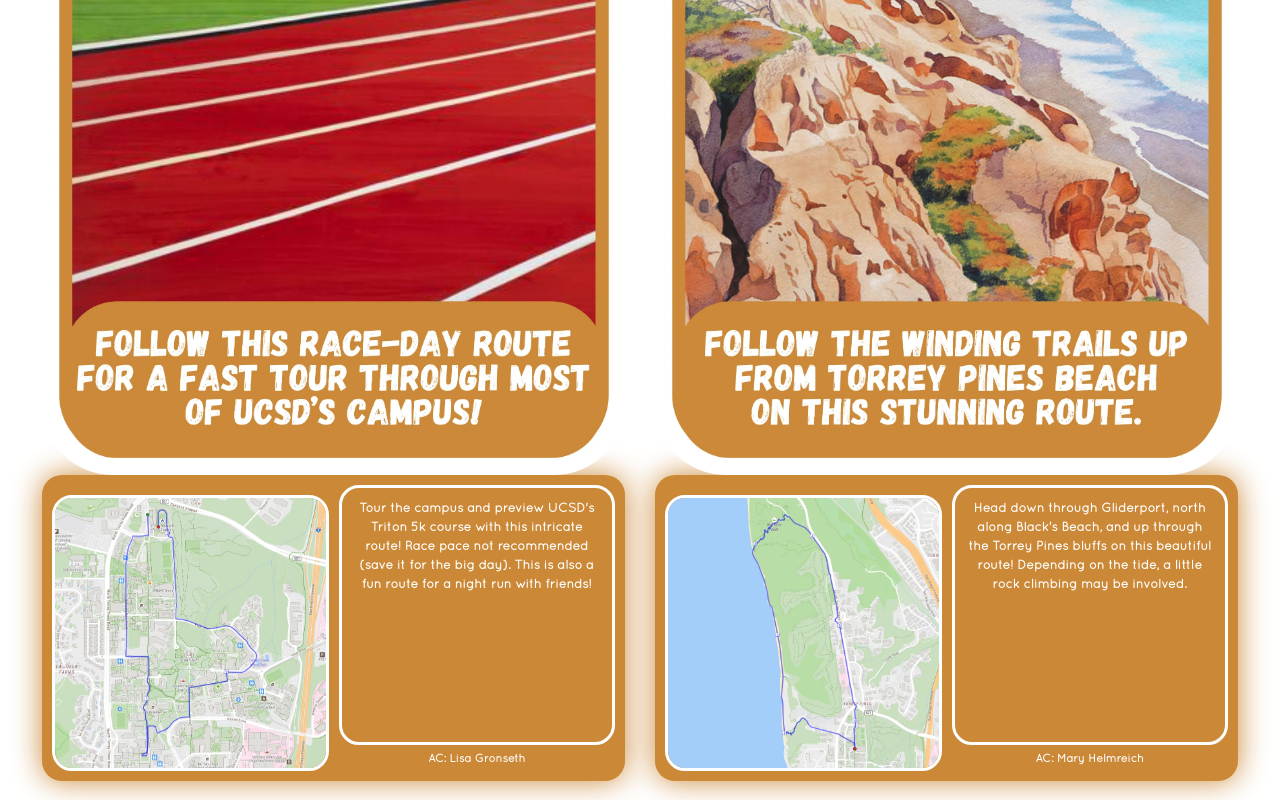
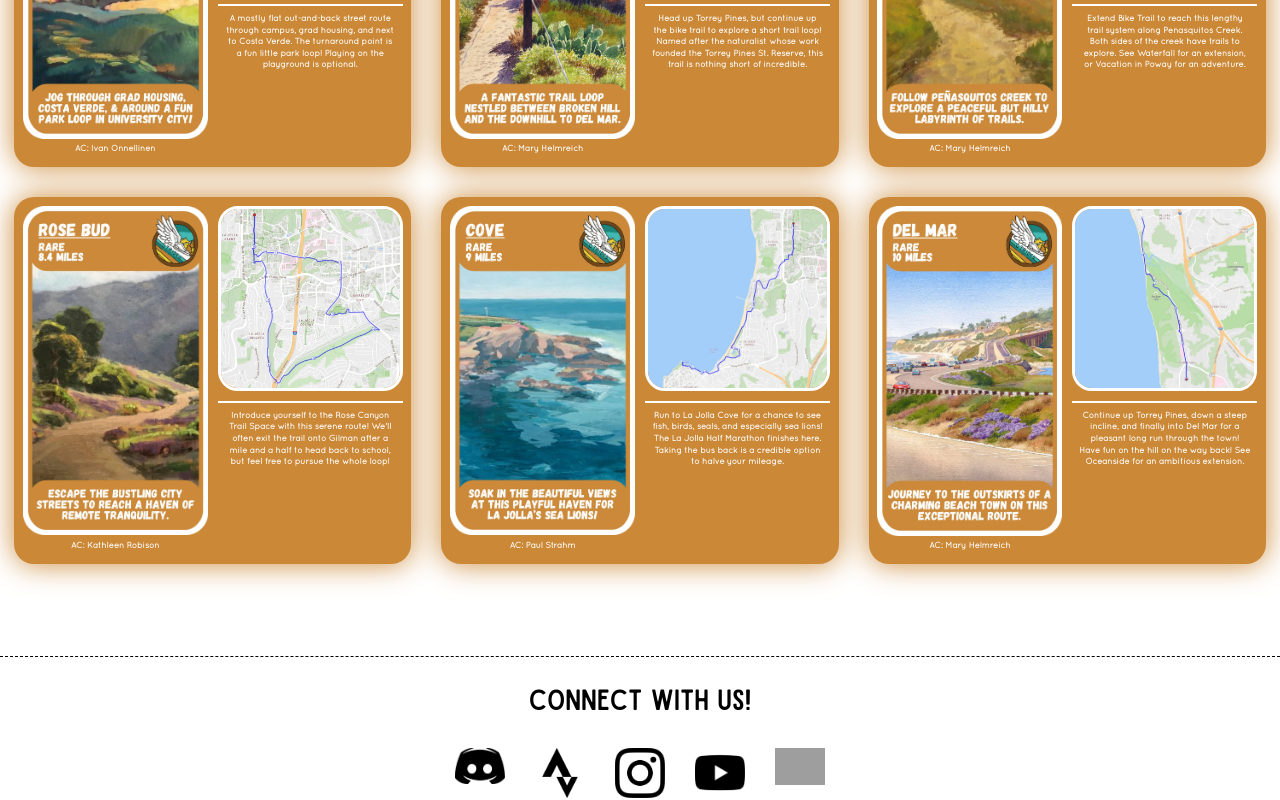
Before and after one commit to reeantran/Strides-Running-Club, a Next.js app: page /rare-cards in a window 1280 px wide. Shown: the part 800-1600 px from the top of the page. Built offline with nearby package versions, Linux system fonts and the light colour scheme; grey boxes are pictures that could not be loaded.

Commit message:
editing (node and next changing from running dev stuff)

```diff
--- a/app/cards/page.jsx
+++ b/app/cards/page.jsx
@@ -11,7 +11,6 @@
   { label: 'The Golden Card', href: '/golden-card',     rarity: 'golden' },
 ];
 
-// Maps rarity → Tailwind bg + shadow classes (from tailwind.config.js)
 const RARITY_CLASSES = {
   common:    'bg-rarity-common    shadow-common',
   uncommon:  'bg-rarity-uncommon  shadow-uncommon',
@@ -24,11 +23,10 @@
 export default function CardsPage() {
   return (
     <>
-      {/* Intro blurb */}
       <div
         className="
           max-w-content w-full mx-auto block leading-relaxed
-          px-[50px] py-[30px]
+          px-[30px] py-[30px]
           opacity-0 animate-slide-up
         "
       >
@@ -42,15 +40,14 @@
         </p>
       </div>
 
-      {/* Tier buttons grid */}
       <div
         className="
-          max-w-content w-full mx-auto my-[20px]
-          grid gap-[30px] px-[50px]
+          max-w-content w-full mx-auto my-[20px] px-[30px]
+          grid gap-[30px]
           opacity-0 animate-slide-up
         "
         style={{
-          gridTemplateColumns: 'repeat(auto-fit, minmax(360px, 1fr))',
+          gridTemplateColumns: 'repeat(auto-fit, minmax(min(360px, 100%), 1fr))',
           animationDelay: '0.1s',
         }}
       >
@@ -65,11 +62,7 @@
           >
             <Link
               href={href}
-              className="
-                text-white no-underline font-sailors
-                text-shadow-[0_0_2px_black]
-                hover:scale-110 transition-transform duration-300
-              "
+              className="text-white no-underline font-sailors hover:scale-110 transition-transform duration-300"
               style={{ textShadow: '0 0 2px black' }}
             >
               {label}
--- a/components/CardTierPage.jsx
+++ b/components/CardTierPage.jsx
@@ -1,23 +1,12 @@
 import RouteCard from '@/components/RouteCard';
 
-/**
- * CardTierPage
- * Shared layout for all rarity-tier card pages.
- *
- * @param {object}   props
- * @param {string}   props.rarity   - 'common' | 'uncommon' | 'rare' | 'epic' | 'legendary' | 'golden'
- * @param {string}   props.heading  - Page heading text
- * @param {Array}    props.cards    - Array of card data objects
- * @param {string}  [props.blurb]   - Optional intro paragraph below the heading
- */
 export default function CardTierPage({ rarity, heading, cards, blurb }) {
   return (
     <>
-      {/* Heading + optional blurb */}
       <div
         className="
           max-w-content w-full mx-auto block leading-relaxed
-          px-[50px] py-[30px]
+          px-4 py-4
           opacity-0 animate-slide-up
         "
       >
@@ -25,15 +14,15 @@
         {blurb && <p className="text-[1rem]">{blurb}</p>}
       </div>
 
-      {/* Card grid */}
       <div
         className="
-          max-w-content w-full mx-auto my-[50px] px-12
+          max-w-content w-full mx-auto my-[50px] px-4
           grid gap-[30px]
           opacity-0 animate-slide-up
         "
         style={{
-          gridTemplateColumns: 'repeat(auto-fit, minmax(384px, 1fr))',
+          /* min(384px, 100%) prevents columns from exceeding container width on small screens */
+          gridTemplateColumns: 'repeat(auto-fit, minmax(min(384px, 100%), 1fr))',
           animationDelay: '0.1s',
         }}
       >
--- a/components/Footer.jsx
+++ b/components/Footer.jsx
@@ -31,7 +31,12 @@
 export default function Footer() {
   return (
     <footer className="flex flex-col items-center justify-center w-full bg-white py-12 leading-loose">
-      <div className="flex flex-wrap gap-[30px] pt-[30px] border-t border-dashed border-black min-h-[50px]">
+      <div className="max-w-content w-full mx-auto px-4 pt-4 border-t border-dashed border-black">
+        <h2 className="font-sailors text-[2rem] mb-6 text-center">
+          Connect With Us!
+        </h2>
+
+        <div className="flex flex-wrap justify-center gap-[30px] min-h-[50px]">
           {SOCIAL_LINKS.map(({ href, src, alt }) => (
             <a
               key={alt}
@@ -49,6 +54,7 @@
             </a>
           ))}
         </div>
+      </div>
     </footer>
   );
 }
--- a/components/OfficerCard.jsx
+++ b/components/OfficerCard.jsx
@@ -30,13 +30,13 @@
       </div>
 
       {/* Name */}
-      <h1 className="px-[15px] py-[15px] text-center font-sailors leading-[1.1] break-words
+      <h1 className="py-3 text-center font-sailors leading-[1.1] break-words
                      text-[clamp(1.2rem,2.5vw,1.75rem)]">
         {name}
       </h1>
 
       {/* Favorite route */}
-      <h3 className="px-[10px] pb-[10px] text-center font-sailors leading-[1.2] break-all
+      <h3 className="pb-2 text-center font-sailors leading-[1.2] break-all
                      text-[clamp(0.95rem,1.8vw,1rem)]">
         {favoriteRoute}
       </h3>
--- a/components/RouteCard.jsx
+++ b/components/RouteCard.jsx
@@ -1,44 +1,14 @@
 import Image from 'next/image';
 
-// Maps rarity → Tailwind classes derived from tailwind.config.js custom values
 const RARITY_STYLES = {
-  common: {
-    info:  'bg-rarity-common shadow-common',
-    group: 'bg-rarity-common shadow-common',
-  },
-  uncommon: {
-    info:  'bg-rarity-uncommon shadow-uncommon',
-    group: 'bg-rarity-uncommon shadow-uncommon',
-  },
-  rare: {
-    info:  'bg-rarity-rare shadow-rare',
-    group: 'bg-rarity-rare shadow-rare',
-  },
-  epic: {
-    info:  'bg-rarity-epic shadow-epic',
-    group: 'bg-rarity-epic shadow-epic',
-  },
-  legendary: {
-    info:  'bg-rarity-legendary shadow-legendary',
-    group: 'bg-rarity-legendary shadow-legendary',
-  },
-  golden: {
-    info:  'bg-golden-gradient shadow-golden',
-    group: 'bg-golden-gradient shadow-golden',
-  },
+  common: 'bg-rarity-common shadow-common',
+  uncommon: 'bg-rarity-uncommon shadow-uncommon',
+  rare: 'bg-rarity-rare shadow-rare',
+  epic: 'bg-rarity-epic shadow-epic',
+  legendary: 'bg-rarity-legendary shadow-legendary',
+  golden: 'bg-golden-gradient shadow-golden',
 };
 
-/**
- * RouteCard
- *
- * @param {object} props
- * @param {string} props.rarity     - 'common' | 'uncommon' | 'rare' | 'epic' | 'legendary' | 'golden'
- * @param {string} props.cardImage  - path to the card art image
- * @param {string} props.mapUrl     - link to onthegomap route (null if no map)
- * @param {string} props.mapImage   - path to map screenshot (null if no map)
- * @param {string} props.artCredit  - art credit text
- * @param {string} props.description - route description
- */
 export default function RouteCard({
   rarity = 'common',
   cardImage,
@@ -47,59 +17,70 @@
   artCredit,
   description,
 }) {
-  const styles = RARITY_STYLES[rarity] ?? RARITY_STYLES.common;
+  const colorClasses = RARITY_STYLES[rarity] ?? RARITY_STYLES.common;
   const isGolden = rarity === 'golden';
 
   return (
-    <div className={isGolden ? 'md:max-w-[500px] md:mx-auto w-full' : 'w-full'}>
-      {/* Card art */}
+    <div className={isGolden ? 'md:max-w-[900px] md:mx-auto w-full' : 'w-full'}>
+      <div
+        className={`rounded-[20px] p-2.5 text-white font-bold ${colorClasses}`}
+      >
+        <div className="grid md:grid-cols-[1fr_1fr] gap-[10px]">
+
+          {/* LEFT SIDE - Card Art */}
+          <div>
             <Image
               src={cardImage}
               alt={`${rarity} route card`}
               width={384}
               height={384}
-        className="w-full h-auto"
+              className="w-full h-auto rounded-[10px]"
             />
+            {/* Art Credit */}
+            {artCredit && (
+              <figcaption className="py-1 text-center text-[0.6rem]">
+                {artCredit}
+              </figcaption>
+            )}
+          </div>
 
-      {/* Route info panel */}
-      <div
-        className={`
-          grid grid-cols-2 items-stretch justify-self-center
-          mx-auto w-full rounded-[20px] p-[10px] gap-[10px]
-          text-white font-bold text-center
-          ${styles.info}
-        `}
-      >
-        {/* Left: map or placeholder */}
+          {/* RIGHT SIDE */}
+          <div className="flex flex-col gap-[10px] h-full">
+
+            {/* Map */}
             <div>
               {mapUrl && mapImage ? (
-            <a href={mapUrl} target="_blank" rel="noopener noreferrer">
+                <a
+                  href={mapUrl}
+                  target="_blank"
+                  rel="noopener noreferrer"
+                >
                   <Image
                     src={mapImage}
                     alt="Route map"
-                width={200}
-                height={200}
-                className="w-full h-auto rounded-[20px] mt-[10px] border-[3px] border-white
+                    width={300}
+                    height={300}
+                    className="w-full h-auto rounded-[20px] border-[3px] border-white
                                hover:border-[5px] hover:border-teal transition-all"
                   />
                 </a>
               ) : (
-            <div className="w-full h-auto border-[8px] border-white rounded-[20px] mt-[10px] text-[1rem] p-[15px]">
+                <div className="border-[3px] border-white rounded-[20px] p-4">
                   No map available
                 </div>
               )}
             </div>
 
-        {/* Right: art credit + description */}
-        <div className="grid grid-rows-[1fr_auto] h-full">
-          <p className="leading-[1.5] p-2 border-[3px] border-white rounded-[20px] overflow-y-auto h-full text-[0.8rem] md:text-[0.9rem] md:p-[0.8rem]">
+            <div>
+                {/* Description */}
+                <div className="border-t-[2px] border-white p-2 flex-1">
+                  <p className="leading-snug text-[0.75rem] md:text-[0.6rem] text-center">
                     {description}
                   </p>
-          {artCredit && (
-            <figcaption className="text-center m-[5px] font-bold text-[0.8rem]">
-              {artCredit}
-            </figcaption>
-          )}
+                </div>
+            </div>
+          </div>
+
         </div>
       </div>
     </div>
```
Also changed, not shown: app/page.jsx (+14 -12 lines), components/Navbar.jsx (+8 -9 lines). Lines whose indentation alone changed are shown as unchanged.
